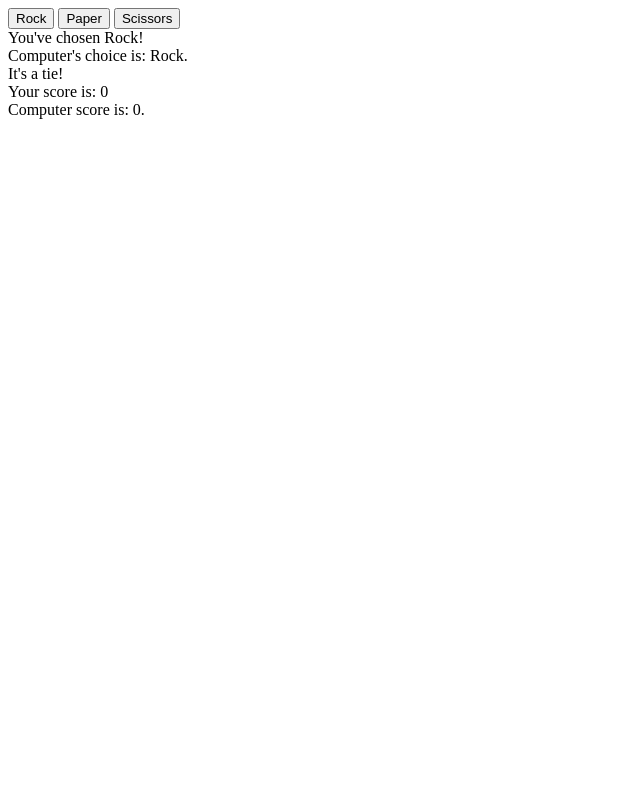
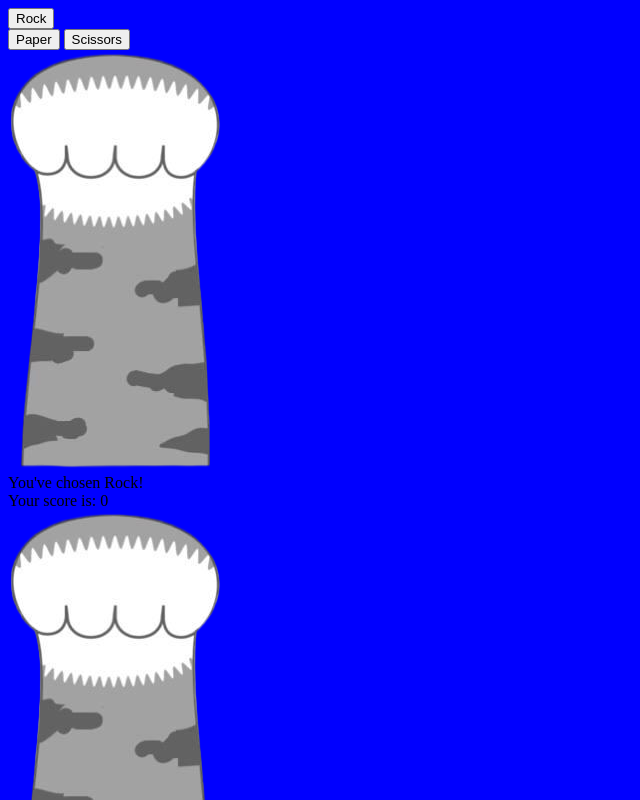
Before and after one commit to ekat-velaz/Rock_Paper_Scissors_Remake, a plain HTML site: page index.html in a window 1280 px wide. Both pictures are taken after a click on the button "Rock". Shown: the top 800 px of the page, without its empty margins (0-640 px from the left). Drawn offline with Linux system fonts and the light colour scheme.

Commit message:
Add main pictures

```diff
--- a/index.html
+++ b/index.html
@@ -4,18 +4,31 @@
     <meta charset="UTF-8">
     <meta http-equiv="X-UA-Compatible" content="IE=edge">
     <meta name="viewport" content="width=device-width, initial-scale=1.0">
+    <link rel="stylesheet" href="style.css">
     <script src="script.js" defer></script>
     <title>Rock Paper Scissors</title>
 </head>
 <body>
-    <button id = "btnRock">Rock</button>
+    <div class="rock">
+         <button id = "btnRock">Rock</button>
+    </div>
     <button id = "btnPaper" >Paper</button>
     <button id = "btnScissors" > Scissors </button>
-    <div class = "playerChoice"></div>
-    <div class = "computerChoice"></div>
+    <div class="playerContainer">
+     <img class = "playerImg">
+     <div class = "playerChoice"></div>
+     <div class = "playerScore"></div>
+    </div>
+    <div class = "comContainer">
+     <img class = "compImg">
+     <div class = "computerChoice"></div>
+     <div class = "computerScore"></div>
+    </div>
+
+
     <div class = "roundResult"></div>
-    <div class = "playerScore"></div>
-    <div class = "computerScore"></div>
+
+
     <div class = "finalResult"></div>
 </body>
 </html>
--- a/script.js
+++ b/script.js
@@ -1,5 +1,8 @@
 
 let answer;
+
+const compChoiceImg = document.querySelector(".compImg");
+const playerChoiceImg = document.querySelector(".playerImg");
 
 const btnRock = document.querySelector("#btnRock");
 btnRock.addEventListener("click", () => {
@@ -30,12 +33,15 @@ function getComputerChoice(){
     let number=Math.floor(Math.random()*3);
     if (number===0) {
         compSelText.textContent = "Computer's choice is: Rock.";
+        compChoiceImg.src = "/images/rock-cat.png";
         return "Computer's choice is: Rock.";
     } else if (number===1) {
       compSelText.textContent = "Computer's choice is: Paper.";
-       return "Computer's choice is: Paper.";
+      compChoiceImg.src = "/images/paper-cat.png";
+      return "Computer's choice is: Paper.";
     } else if (number===2) {
       compSelText.textContent =  "Computer's choice is: Scissors.";
+      compChoiceImg.src = "/images/scissors-cat.png";
        return "Computer's choice is: Scissors.";
     };
 };
@@ -58,12 +64,15 @@ function getPlayerChoice() {
     } else {
     if ( answer === "Rock") {
       playerSelTexr.textContent = "You've chosen Rock!";
+      playerChoiceImg.src = "/images/rock-cat.png";
       return ("You've chosen Rock!");
     } else if (answer === "Paper") {
       playerSelTexr.textContent = "You've chosen Paper!";
+      playerChoiceImg.src = "/images/paper-cat.png";
       return "You've chosen Paper!";
     } else if (answer === "Scissors") {
       playerSelTexr.textContent = "You've chosen Scissors!";
+      playerChoiceImg.src = "/images/scissors-cat.png";
       return "You've chosen Scissors!";
     } else {
       return "Try again!";
--- a/style.css
+++ b/style.css
@@ -0,0 +1,3 @@
+body {
+    background-color: blue;
+};
```
Also changed, not shown: images/cat paws jpg/paper-cat.jpg (added), images/cat paws jpg/rock-cat.jpg (added), images/cat paws jpg/scissors-cat.jpg (added), images/paper-cat.png (added), images/rock-cat.png (added), images/scissors-cat.png (added).
